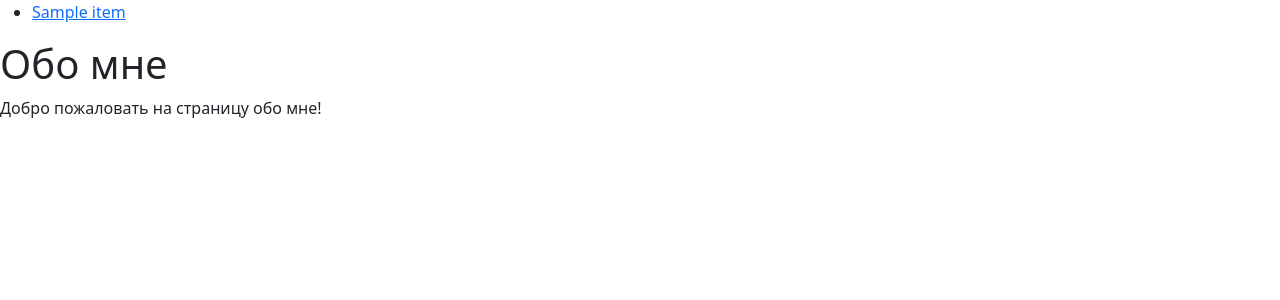
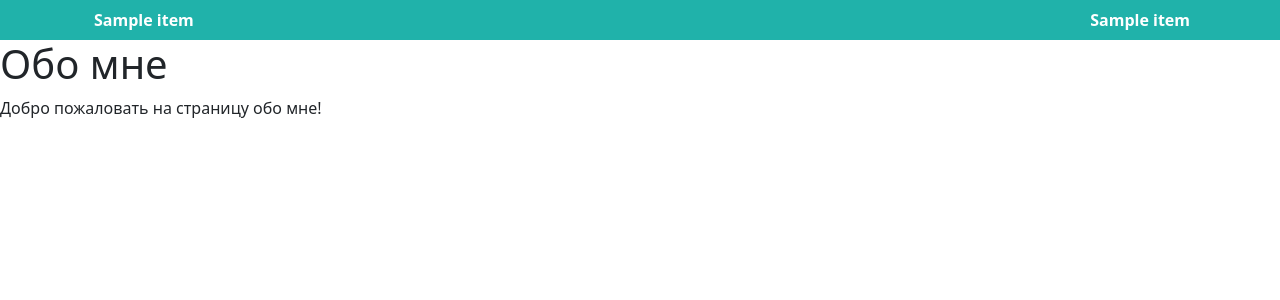
Before and after one commit to Ollie-00001/yes_english_club, a Django app: template core/templates/core/about.html in a window 1280 px wide. Shown: the top 300 px of the page. Run offline with Django 5.2, Linux system fonts and the light colour scheme; the template is opened without the code that fills it: most values are stand-ins (such as "Sample title", 1, 10 or a date in 2020).

Commit message:
refactor navbar layout

```diff
--- a/core/templates/core/includes/nav.html
+++ b/core/templates/core/includes/nav.html
@@ -1,11 +1,25 @@
-<nav class="main-nav">
-    <div class="nav-container">
-        <ul class="nav-links" id="nav-links">
-            {% for item in menu_items %}
-                <li>
-                    <a href="{% url item.url %}">{{ item.title }}</a>
-                </li>
-            {% endfor %}
-        </ul>
-    </div>
+<nav class="navbar navbar-expand-lg navbar-light py-0" style="background-color: #20b2aa;">
+  <div class="container">
+
+    <ul class="navbar-nav me-auto mb-2 mb-lg-0 d-flex gap-3">
+      {% for item in user_menu %}
+        <li class="nav-item">
+          <a class="nav-link text-white fw-semibold d-flex align-items-center" href="{% url item.url %}">
+            <i class="{{ item.icon }} me-1"></i> {{ item.title }}
+          </a>
+        </li>
+      {% endfor %}
+    </ul>
+
+    <ul class="navbar-nav ms-auto mb-2 mb-lg-0 d-flex gap-3">
+      {% for item in admin_menu %}
+        <li class="nav-item">
+          <a class="nav-link text-white fw-semibold d-flex align-items-center" href="{% url item.url %}">
+            <i class="{{ item.icon }} me-1"></i> {{ item.title }}
+          </a>
+        </li>
+      {% endfor %}
+    </ul>
+
+  </div>
 </nav>
```
